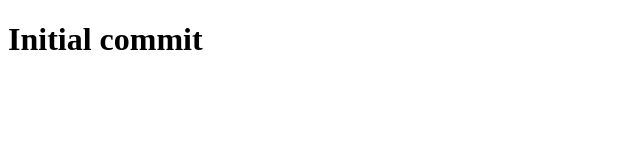
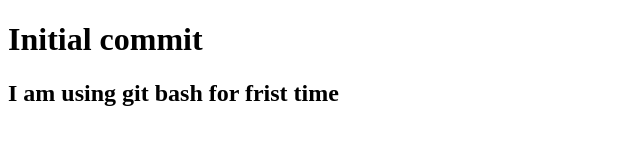
Before and after one commit to shraddhavr/sample-repo, a plain HTML site: page index.html in a window 1280 px wide. Shown: the whole page, without its empty margins (0-640 px from the left). Drawn offline with Linux system fonts and the light colour scheme.

Commit message:
Woww I am adding second commit

```diff
--- a/index.html
+++ b/index.html
@@ -5,5 +5,6 @@
     </head>
     <body>
         <h1> Initial commit</h1>
+        <h2>I am using git bash for frist time</h2>
     </body>
 </html>
```
